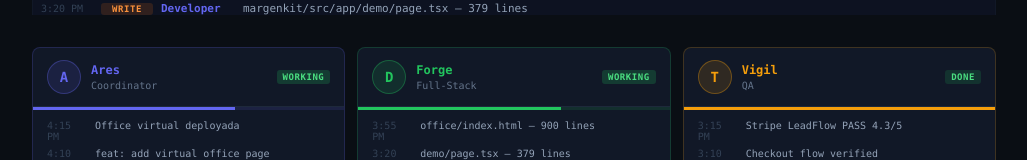
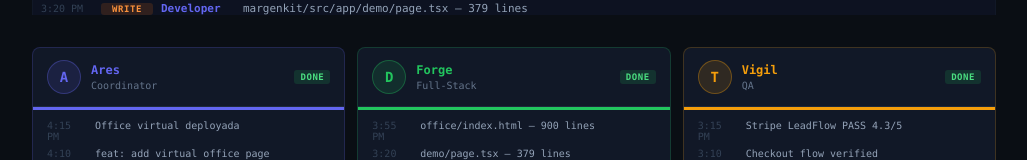
Before and after one commit to Nektool/nektool.com, a plain HTML site: page office.html in a window 1280 px wide. Shown: the part 1336-1496 px from the top of the page, without its empty margins (126-1153 px from the left). Drawn offline with Linux system fonts and the light colour scheme; animation ran at ten frames a second.

Commit message:
fix: update agent states to reflect real session 19 status
All completed agents now show 'done' instead of fake 'working'.
State is hardcoded — real-time updates planned for future phase.

Co-Authored-By: Claude Opus 4.6 (1M context) <noreply@anthropic.com>

```diff
--- a/office.html
+++ b/office.html
@@ -268,16 +268,16 @@ html,body{background:#0a0e14;color:#e2e8f0;font-family:Consolas,'Courier New',mo
 ============================================================ */
 const STATE = {
   agents: {
-    ares:        {name:'Ares',       role:'Coordinator',  status:'working', color:'#6366f1', lastAction:'Coordinando sesion 19',   icon:'A'},
-    ceo:         {name:'Atlas',      role:'Operations',   status:'idle',    color:'#8b5cf6', lastAction:'Asignaciones listas',      icon:'C'},
-    developer:   {name:'Forge',       role:'Full-Stack',   status:'working', color:'#22c55e', lastAction:'Oficina virtual',          icon:'D'},
-    tester:      {name:'Vigil',      role:'QA',           status:'done',    color:'#f59e0b', lastAction:'Stripe audit 4.3/5',       icon:'T'},
-    critic:      {name:'Lens',       role:'Product',      status:'idle',    color:'#ef4444', lastAction:'Pendiente evaluar',        icon:'P'},
-    ventas:      {name:'Pulse',      role:'Sales',        status:'working', color:'#06b6d4', lastAction:'Posts FB listos',          icon:'V'},
-    emprendedor: {name:'Scout',      role:'Ideas',        status:'done',    color:'#f97316', lastAction:'10 grupos FB',             icon:'R'},
-    pm:          {name:'Tempo',      role:'Projects',     status:'idle',    color:'#ec4899', lastAction:'Esperando dev-done',       icon:'M'},
-    finanzas:    {name:'Vault',      role:'Fiscal',       status:'idle',    color:'#14b8a6', lastAction:'Sin alertas',              icon:'F'},
-    legal:       {name:'Shield',     role:'Compliance',   status:'idle',    color:'#64748b', lastAction:'Sin pendientes',           icon:'L'}
+    ares:        {name:'Ares',       role:'Coordinator',  status:'done',    color:'#6366f1', lastAction:'Oficina virtual deployada', icon:'A'},
+    ceo:         {name:'Atlas',      role:'Operations',   status:'done',    color:'#8b5cf6', lastAction:'Asignaciones sesion 19',    icon:'C'},
+    developer:   {name:'Forge',      role:'Full-Stack',   status:'done',    color:'#22c55e', lastAction:'Demo MargenKit + office',   icon:'D'},
+    tester:      {name:'Vigil',      role:'QA',           status:'done',    color:'#f59e0b', lastAction:'Stripe audit 4.3/5',        icon:'T'},
+    critic:      {name:'Lens',       role:'Product',      status:'idle',    color:'#ef4444', lastAction:'Pendiente evaluar demo',     icon:'P'},
+    ventas:      {name:'Pulse',      role:'Sales',        status:'done',    color:'#06b6d4', lastAction:'Posts FB + directorios',     icon:'V'},
+    emprendedor: {name:'Scout',      role:'Ideas',        status:'done',    color:'#f97316', lastAction:'10 grupos FB mapeados',      icon:'R'},
+    pm:          {name:'Tempo',      role:'Projects',     status:'idle',    color:'#ec4899', lastAction:'Esperando dev-done',         icon:'M'},
+    finanzas:    {name:'Vault',      role:'Fiscal',       status:'idle',    color:'#14b8a6', lastAction:'Sin alertas',                icon:'F'},
+    legal:       {name:'Shield',     role:'Compliance',   status:'idle',    color:'#64748b', lastAction:'Sin pendientes',             icon:'L'}
   },
   events: [
     {time:'4:15 PM',type:'DEPLOY',  agent:'Ares',      text:'Office virtual deployada a nektool.com/office.html'},
```
